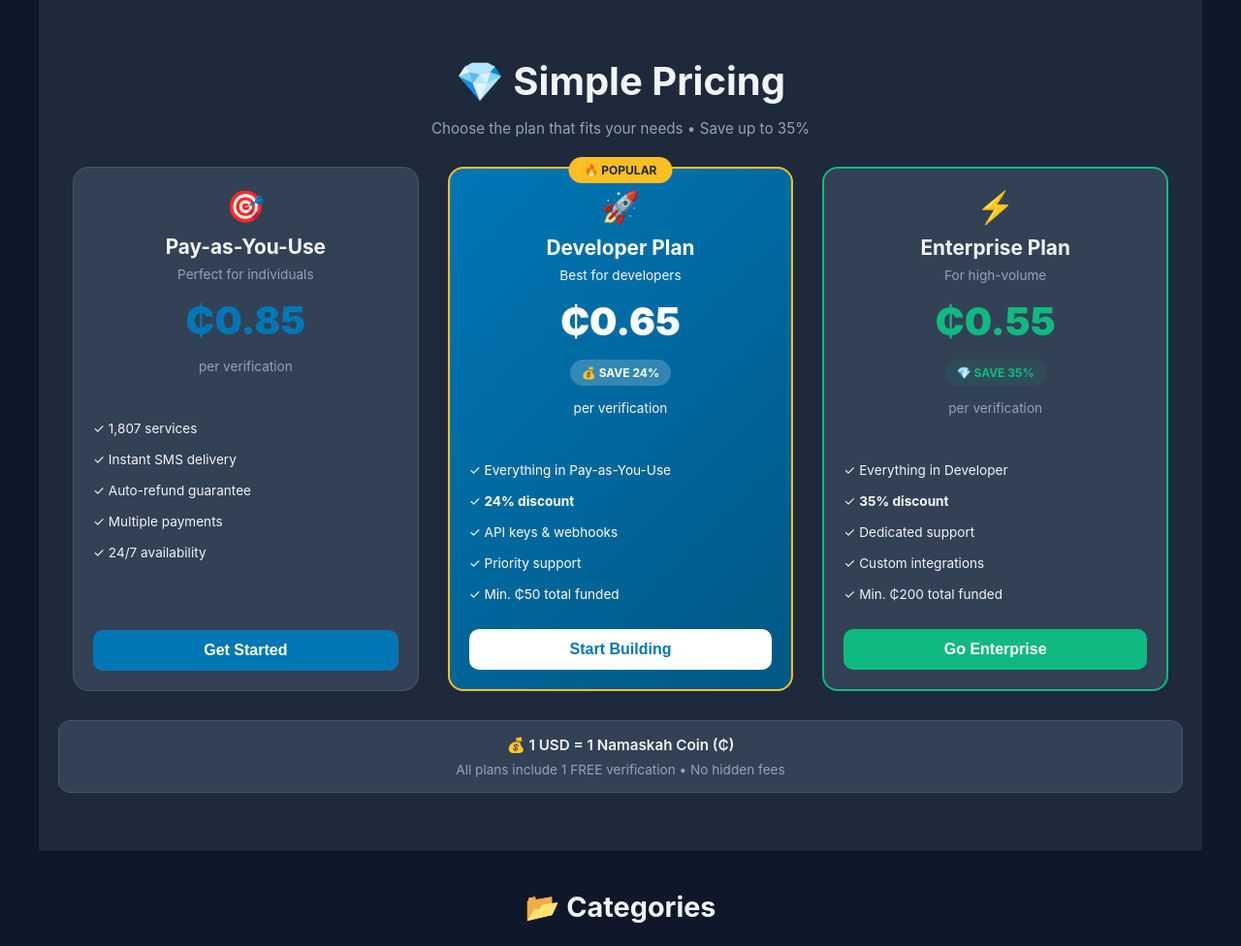
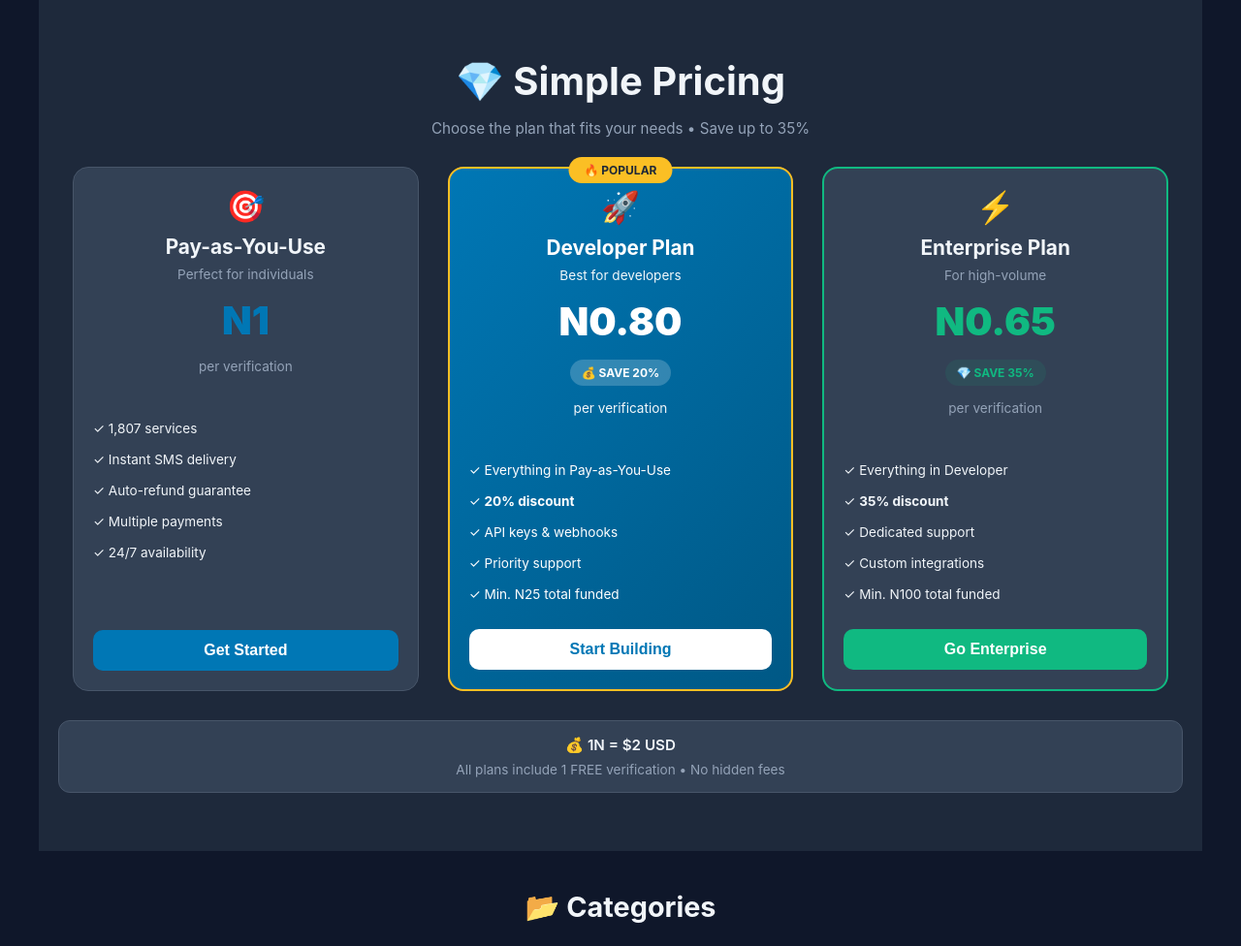
Before and after one commit to Infradevandops/NAMASKAH, a FastAPI app: page / in a window 1280 px wide. Shown: the part 1919-2895 px from the top of the page at 97% size. Run offline with FastAPI, Linux system fonts and the light colour scheme.

Commit message:
Update landing page pricing: N1 (PAYG), N0.80 (Dev 20%), N0.65 (Ent 35%)

```diff
--- a/templates/landing.html
+++ b/templates/landing.html
@@ -329,7 +329,7 @@
                     <div style="font-size: 2rem; margin-bottom: 10px;">🎯</div>
                     <h3 style="font-size: 1.3rem; color: var(--text-primary); margin: 0 0 8px 0; font-weight: 700;">Pay-as-You-Use</h3>
                     <p style="color: var(--text-secondary); font-size: 0.85rem; margin-bottom: 15px;">Perfect for individuals</p>
-                    <div style="font-size: 2.5rem; font-weight: 900; color: var(--accent); margin: 15px 0;">₵0.85</div>
+                    <div style="font-size: 2.5rem; font-weight: 900; color: var(--accent); margin: 15px 0;">N1</div>
                     <p style="color: var(--text-secondary); margin-bottom: 20px; font-size: 0.85rem;">per verification</p>
                 </div>
                 <ul style="text-align: left; margin: 20px 0; list-style: none; padding: 0; font-size: 0.85rem; flex-grow: 1;">
@@ -349,16 +349,16 @@
                     <div style="font-size: 2rem; margin-bottom: 10px;">🚀</div>
                     <h3 style="font-size: 1.3rem; margin: 0 0 8px 0; font-weight: 700;">Developer Plan</h3>
                     <p style="opacity: 0.95; font-size: 0.85rem; margin-bottom: 15px;">Best for developers</p>
-                    <div style="font-size: 2.5rem; font-weight: 900; margin: 15px 0;">₵0.65</div>
-                    <div style="background: rgba(255,255,255,0.2); padding: 6px 12px; border-radius: 15px; display: inline-block; margin-bottom: 15px; font-size: 0.75rem; font-weight: 700;">💰 SAVE 24%</div>
+                    <div style="font-size: 2.5rem; font-weight: 900; margin: 15px 0;">N0.80</div>
+                    <div style="background: rgba(255,255,255,0.2); padding: 6px 12px; border-radius: 15px; display: inline-block; margin-bottom: 15px; font-size: 0.75rem; font-weight: 700;">💰 SAVE 20%</div>
                     <p style="opacity: 0.95; margin-bottom: 20px; font-size: 0.85rem;">per verification</p>
                 </div>
                 <ul style="text-align: left; margin: 20px 0; list-style: none; padding: 0; font-size: 0.85rem; flex-grow: 1;">
                     <li style="padding: 8px 0;">✓ Everything in Pay-as-You-Use</li>
-                    <li style="padding: 8px 0;">✓ <strong>24% discount</strong></li>
+                    <li style="padding: 8px 0;">✓ <strong>20% discount</strong></li>
                     <li style="padding: 8px 0;">✓ API keys & webhooks</li>
                     <li style="padding: 8px 0;">✓ Priority support</li>
-                    <li style="padding: 8px 0;">✓ Min. ₵50 total funded</li>
+                    <li style="padding: 8px 0;">✓ Min. N25 total funded</li>
                 </ul>
                 <button onclick="window.location.href='/app'" style="width: 100%; padding: 12px; background: white; color: var(--accent); border: none; border-radius: 10px; font-size: 1rem; font-weight: 700; cursor: pointer; margin-top: auto;">Start Building</button>
             </div>
@@ -369,7 +369,7 @@
                     <div style="font-size: 2rem; margin-bottom: 10px;">⚡</div>
                     <h3 style="font-size: 1.3rem; color: var(--text-primary); margin: 0 0 8px 0; font-weight: 700;">Enterprise Plan</h3>
                     <p style="color: var(--text-secondary); font-size: 0.85rem; margin-bottom: 15px;">For high-volume</p>
-                    <div style="font-size: 2.5rem; font-weight: 900; color: var(--success); margin: 15px 0;">₵0.55</div>
+                    <div style="font-size: 2.5rem; font-weight: 900; color: var(--success); margin: 15px 0;">N0.65</div>
                     <div style="background: rgba(16,185,129,0.1); padding: 6px 12px; border-radius: 15px; display: inline-block; margin-bottom: 15px; font-size: 0.75rem; font-weight: 700; color: var(--success);">💎 SAVE 35%</div>
                     <p style="color: var(--text-secondary); margin-bottom: 20px; font-size: 0.85rem;">per verification</p>
                 </div>
@@ -378,14 +378,14 @@
                     <li style="padding: 8px 0; color: var(--text-primary);">✓ <strong>35% discount</strong></li>
                     <li style="padding: 8px 0; color: var(--text-primary);">✓ Dedicated support</li>
                     <li style="padding: 8px 0; color: var(--text-primary);">✓ Custom integrations</li>
-                    <li style="padding: 8px 0; color: var(--text-primary);">✓ Min. ₵200 total funded</li>
+                    <li style="padding: 8px 0; color: var(--text-primary);">✓ Min. N100 total funded</li>
                 </ul>
                 <button onclick="window.location.href='/app'" style="width: 100%; padding: 12px; background: var(--success); color: white; border: none; border-radius: 10px; font-size: 1rem; font-weight: 600; cursor: pointer; margin-top: auto;">Go Enterprise</button>
             </div>
         </div>
 
         <div style="text-align: center; margin-top: 30px; padding: 15px; background: var(--bg-card); border-radius: 12px; border: 1px solid var(--border);">
-            <p style="font-size: 0.95rem; color: var(--text-primary); font-weight: 600; margin-bottom: 8px;">💰 1 USD = 1 Namaskah Coin (₵)</p>
+            <p style="font-size: 0.95rem; color: var(--text-primary); font-weight: 600; margin-bottom: 8px;">💰 1N = $2 USD</p>
             <p style="font-size: 0.85rem; color: var(--text-secondary);">All plans include 1 FREE verification • No hidden fees</p>
         </div>
     </div>
@@ -565,7 +565,7 @@
                 <div style="background: var(--bg-secondary); padding: 20px; border-radius: 12px; border: 1px solid var(--border);">
                     <div style="font-weight: bold; color: var(--text-primary); font-size: 16px; margin-bottom: 5px;">Michael Kumar</div>
                     <div style="font-size: 13px; color: var(--text-secondary); margin-bottom: 15px;">Entrepreneur</div>
-                    <p style="font-style: italic; color: var(--text-secondary); margin-bottom: 15px; line-height: 1.5; font-size: 14px;">"Best pricing I've found anywhere! Only ₵0.50 per verification and the quality is excellent. The referral program is generous too!"</p>
+                    <p style="font-style: italic; color: var(--text-secondary); margin-bottom: 15px; line-height: 1.5; font-size: 14px;">"Best pricing I've found anywhere! Only N1 per verification and the quality is excellent. The referral program is generous too!"</p>
                     <div style="color: #fbbf24; font-size: 20px;">⭐⭐⭐⭐⭐</div>
                 </div>
             </div>
```
